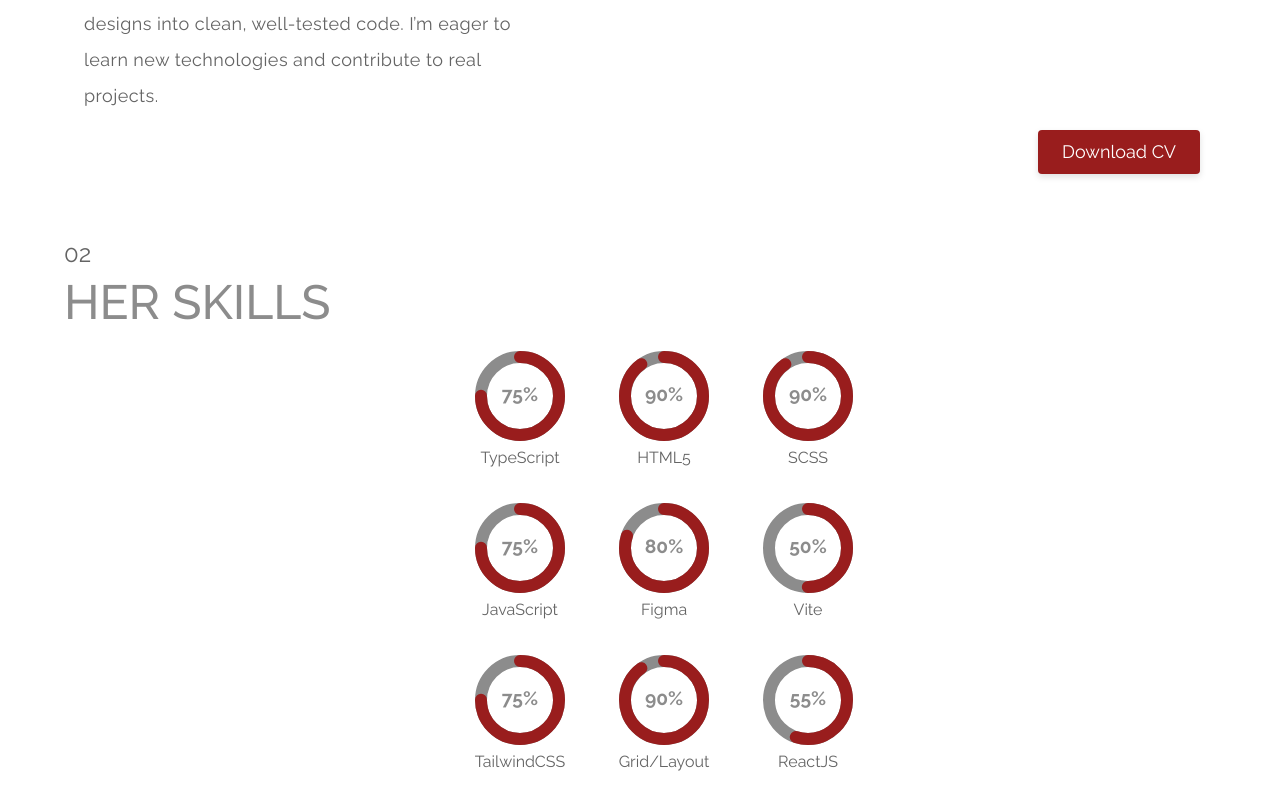
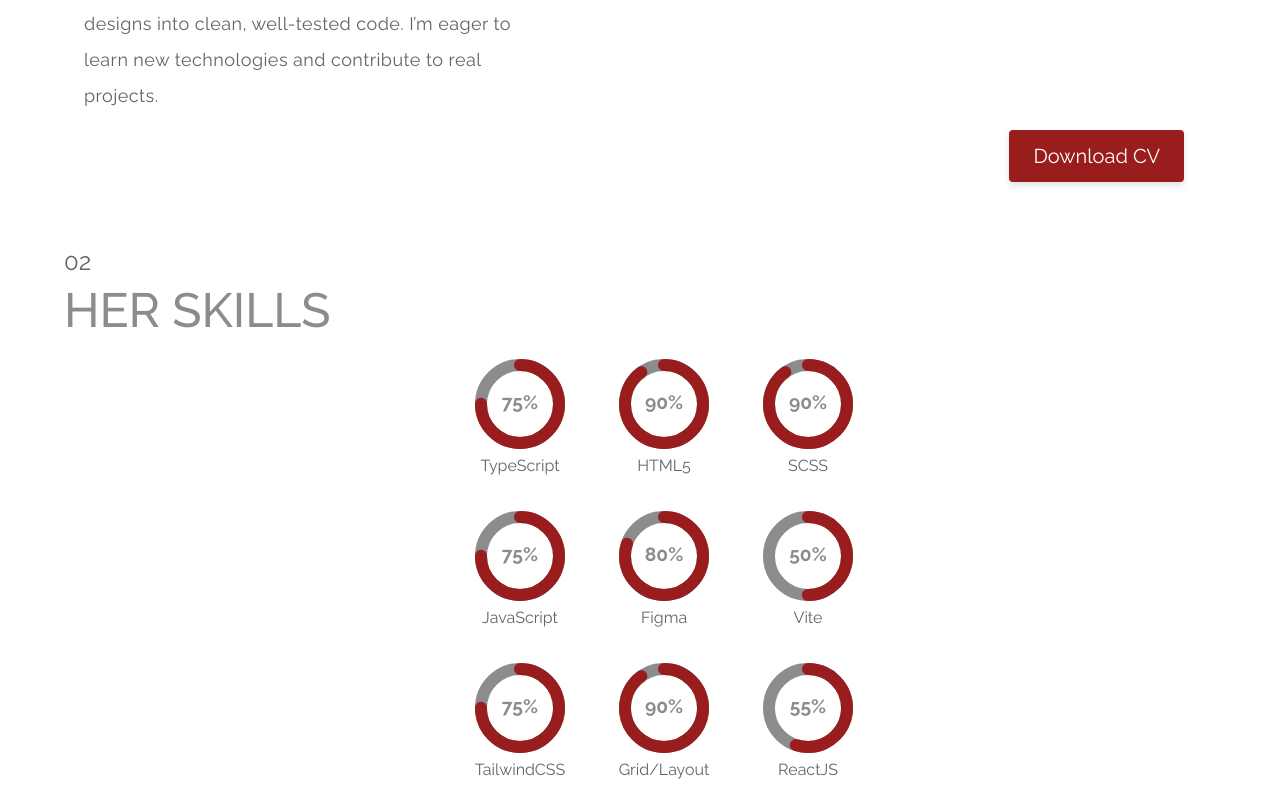
Before and after one commit to bavayra/Portfolio, a React (Vite) app: page / in a window 1280 px wide. Shown: the part 1502-2300 px from the top of the page. Built offline with nearby package versions, Linux system fonts and the light colour scheme.

Commit message:
style(About-768): increased font size for btn secondary small variant, increased its mr and py

```diff
--- a/src/components/Button.tsx
+++ b/src/components/Button.tsx
@@ -22,7 +22,7 @@
   ...props
 }: ButtonProps) => {
   const baseStyles =
-    "rounded-sm transform transition-all duration-300 drop-shadow-md px-6 focus:outline-none focus:ring-2 focus:ring-offset-2 disabled:opacity-50 disabled:cursor-not-allowed";
+    "rounded-sm transform transition-all duration-300 drop-shadow-md tablet-md:py-3 px-6 focus:outline-none focus:ring-2 focus:ring-offset-2 disabled:opacity-50 disabled:cursor-not-allowed";
   const variantStyles: Record<ButtonVariant, string> = {
     primary:
       "bg-section-title text-white hover:bg-grey-3 hover:scale-105 focus:ring-accent-red active:bg-grey-3",
@@ -31,7 +31,7 @@
   };
   const sizeStyles: Record<ButtonSize, string> = {
     small:
-      "px-3 py-2 text-xs phone-sm:text-sm phone-lg:text-base tablet-sm:text-lg",
+      "px-3 py-2 text-xs phone-sm:text-sm phone-lg:text-base tablet-sm:text-lg tablet-md:text-xl",
     medium: "px-4 py-2 text-base ",
     large: "px-4 py-1 text-lg",
   };
--- a/src/sections/About.tsx
+++ b/src/sections/About.tsx
@@ -28,7 +28,7 @@
       <Button
         variant="secondary"
         size="small"
-        className="mt-2 flex justify-end ml-auto phone-sm:mt-4 phone-sm:mr-8 mr-4 tablet-sm:mr-16"
+        className="mt-2 flex justify-end ml-auto phone-sm:mt-4 phone-sm:mr-8 mr-4 tablet-md:mr-20 tablet-sm:mr-16"
       >
         Download CV
       </Button>
```
